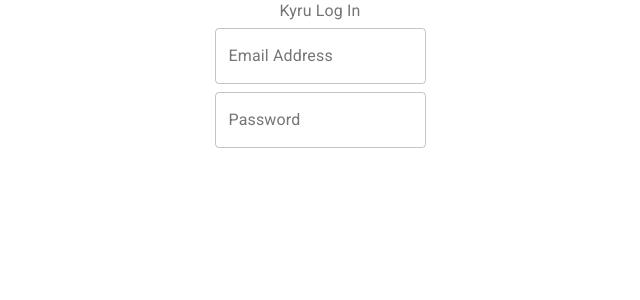
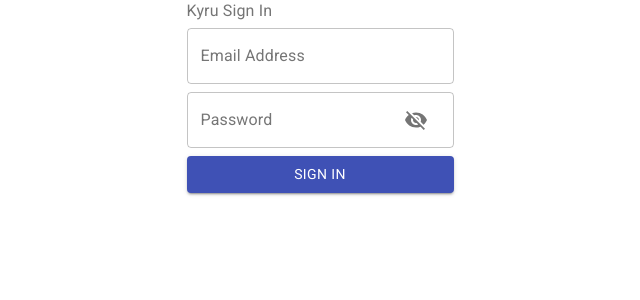
Before and after one commit to rudir1/kyru, a React (Create React App) app in the folder app/: page / in a window 1280 px wide. Shown: the top 300 px of the page, without its empty margins (320-960 px from the left). Built offline with nearby package versions, Linux system fonts and the light colour scheme; what aws-amplify would draw is missing.

Commit message:
implement nice material ui based sign in view.

```diff
--- a/app/package.json
+++ b/app/package.json
@@ -4,6 +4,7 @@
   "private": true,
   "dependencies": {
     "@material-ui/core": "^4.10.2",
+    "@material-ui/icons": "^4.9.1",
     "@testing-library/jest-dom": "^4.2.4",
     "@testing-library/react": "^9.5.0",
     "@testing-library/user-event": "^7.2.1",
--- a/app/src/App.js
+++ b/app/src/App.js
@@ -1,26 +1,13 @@
 import React from 'react';
-import Login from './Login';
-import Main from './Main';
 import KyruSignIn from './KyruSignIn';
-import RachioSignIn from './RachioSignIn';
-import WirelessTagSignIn from './WirelessTagSignIn';
-import { Switch, Route } from 'react-router-dom';
-import Recoil from 'recoil';
 
 import './App.css';
 
 function App() {
+  // const [isAuthenticatedValue] = Recoil.useRecoilValue(isAuthenticated);
+
   return (
-    <div className="AppSwitch">
-      <Switch>
-        <Route path="/main">
-          <Main/>
-        </Route>
-        <Route path="/">
-          <KyruSignIn/>
-        </Route>
-      </Switch>
-    </div>
+      <KyruSignIn/>
   );
 }
 
--- a/app/src/KyruSignIn.js
+++ b/app/src/KyruSignIn.js
@@ -1,5 +1,6 @@
 import React from 'react';
-import { Grid, TextField, FormLabel } from '@material-ui/core';
+import { Grid, TextField, FormLabel, Button, FormControl, InputLabel, InputAdornment, OutlinedInput, IconButton } from '@material-ui/core';
+import { Visibility, VisibilityOff } from '@material-ui/icons';
 import 'fontsource-roboto';
 import Recoil from 'recoil';
 import { emailValue, passwordValue } from './kyru-auth';
@@ -7,6 +8,7 @@
 function KyruSignIn () {
   let [email, setEmail] = Recoil.useRecoilState(emailValue) ;
   let [password, setPassword] = Recoil.useRecoilState(passwordValue) ;
+  let [showPassword, setShowPassword] = React.useState(false) ;
 
   function handleEmailChange (event) {
     setEmail (event.target.value) ;
@@ -16,17 +18,53 @@
     setPassword (event.target.value) ;
   }
 
+  function handleClickShowPassword (event) {
+    setShowPassword (!showPassword) ;
+  };
+
+  function handleMouseDownPassword (event) {
+    event.preventDefault();
+  };
+
+  function handleClickButton (event) {
+    console.log ("Submit") ;
+    event.preventDefault();
+  }
+
   return (
-      <form noValidate autoComplete="off">
-        <Grid container direction="column" justify="center" alignItems="center" alignContent="center" spacing={1}>
+      <form>
+        <Grid container direction="column" justify="flex-end" alignItems="stretch" alignContent="center" spacing={1}>
           <Grid item>
-            <FormLabel>Kyru Log In</FormLabel>
+            <FormLabel>Kyru Sign In</FormLabel>
           </Grid>
           <Grid item>
-            <TextField label="Email Address" value={email} onChange={handleEmailChange} variant="outlined"/>
+            <TextField label="Email Address" value={email} onChange={handleEmailChange} variant="outlined" type="email" fullWidth={true}/>
           </Grid>
           <Grid item>
-            <TextField label="Password" value={password} onChange={handlePasswordChange} variant="outlined" />
+            <FormControl variant="outlined">
+              <InputLabel htmlFor="outlined-adornment-password">Password</InputLabel>
+              <OutlinedInput
+                label="Password"
+                id="outlined-adornment-password"
+                type={showPassword ? 'text' : 'password'}
+                value={password}
+                onChange={handlePasswordChange}
+                endAdornment={
+                  <InputAdornment position="end">
+                    <IconButton
+                      aria-label="toggle password visibility"
+                      onClick={handleClickShowPassword}
+                      onMouseDown={handleMouseDownPassword}
+                    >
+                      {showPassword ? <Visibility /> : <VisibilityOff />}
+                    </IconButton>
+                  </InputAdornment>
+                }
+              />
+            </FormControl>
+          </Grid>
+          <Grid item>
+            <Button variant="contained" color="primary" fullWidth={true} onClick={handleClickButton}>Sign In</Button>
           </Grid>
         </Grid>
       </form>
--- a/app/src/index.js
+++ b/app/src/index.js
@@ -1,6 +1,5 @@
 import React from 'react';
 import ReactDOM from 'react-dom';
-import { BrowserRouter } from "react-router-dom";
 import { RecoilRoot } from 'recoil';
 import './index.css';
 import App from './App';
@@ -69,9 +68,9 @@
 ReactDOM.render(
   <React.StrictMode>
     <RecoilRoot>
-      <BrowserRouter>
+      <React.Suspense fallback={<div>Signing in ...</div>}>
         <App />
-      </BrowserRouter>
+      </React.Suspense>
     </RecoilRoot>
   </React.StrictMode>,
   document.getElementById('root')
--- a/app/src/kyru-auth.js
+++ b/app/src/kyru-auth.js
@@ -14,23 +14,19 @@
 
 export const isAuthenticated = Recoil.selector({
     key: 'isAuthenticated',
-    get: async ({get}) => { return await Auth.currentAuthenticatedUser() ; }
+    get: async ({get}) => {
+      return await Auth.currentAuthenticatedUser() ;
+    }
   });
 
-/*
-  const signInO = Recoil.selector({
-    key: 'SignIn',
+export const signIn = Recoil.selector({
+    key: 'signIn',
     get: async ({get}) => {
-      return await myAsyncQuery(get(queryParamState));
-  }
-});
-      Auth.signIn(
-        input.email,
-        input.password
-      )
-      .then(handleChallengeName)
-      .catch (handleSignInError) ;
-*/
+      return await Auth.signIn(get(emailValue),get(passwordValue)) ;
+    }
+  });
+
+
 // function KyruSignIn(props) {
 //   const history = useHistory() ;
 //   const [input, setInput] = React.useState({
```
Also changed, not shown: 1 other file (tests, documents, lock files or other folders).
